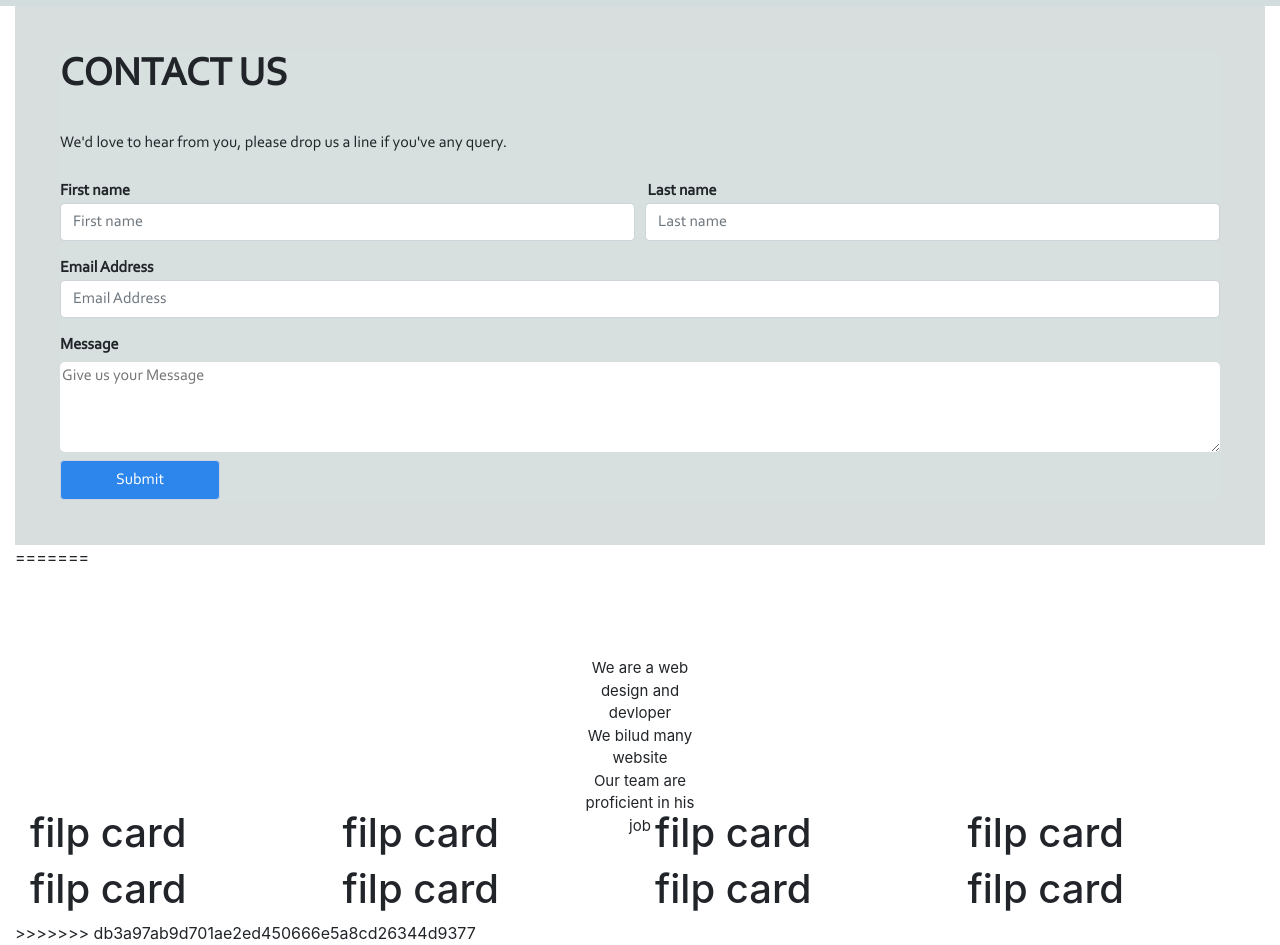
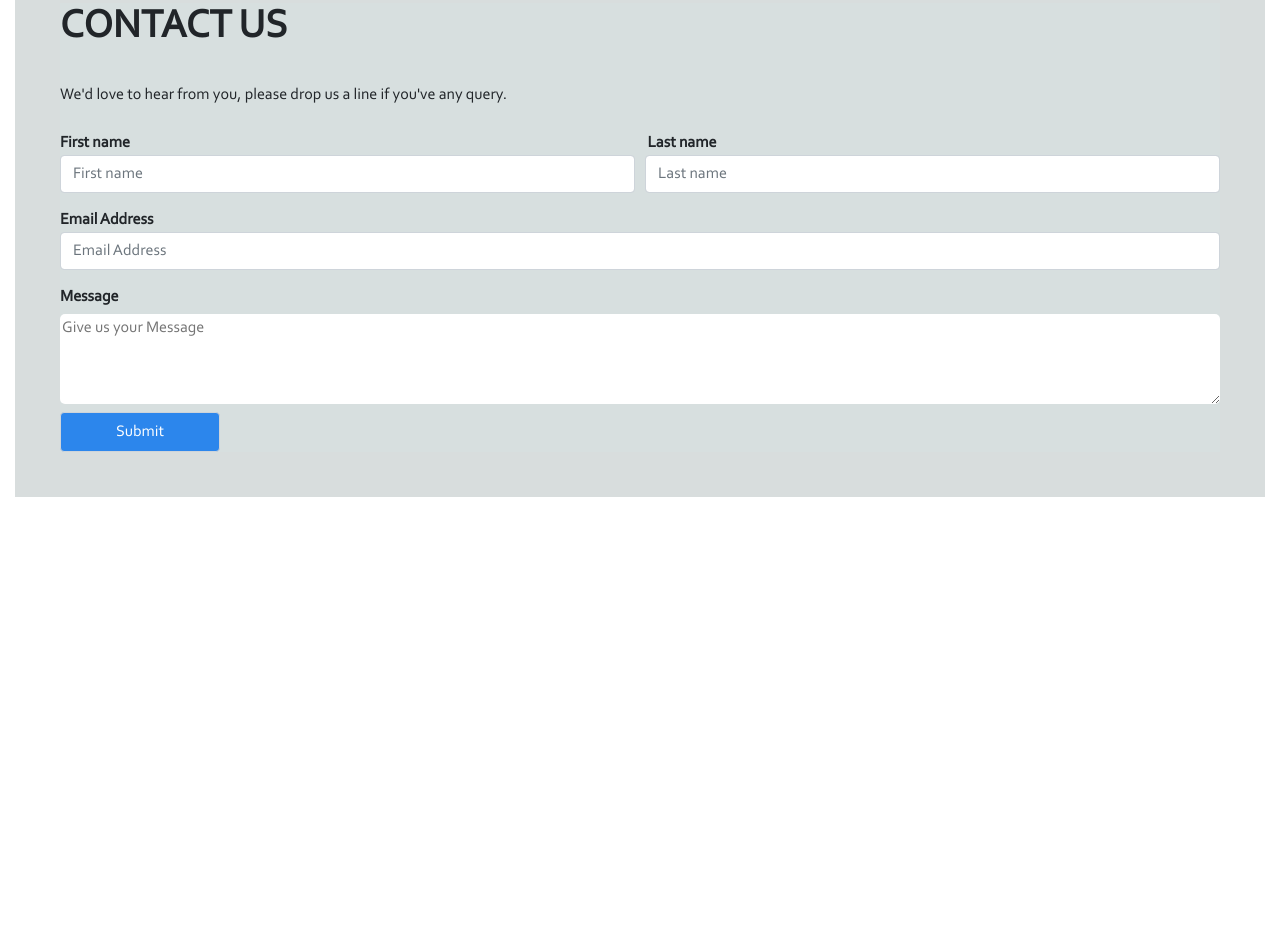
Before and after one commit to HaifaaNabeel/Portfolio-, a plain HTML site: page index.html in a window 1280 px wide. Shown: the part 1444-2389 px from the top of the page. After the commit the page ends 1941 px from the top, so only its background shows below. Drawn offline with nearby package versions, Linux system fonts and the light colour scheme.

Commit message:
Update index.html

```diff
--- a/index.html
+++ b/index.html
@@ -44,11 +44,8 @@
                       </ul>
                     </div>
                 </nav>
-<<<<<<< HEAD
                <div class="second-lyer"></div>
-=======
-                <div class="second-lyer"></div>
->>>>>>> db3a97ab9d701ae2ed450666e5a8cd26344d9377
+
 
               <div class="row">
 
@@ -78,7 +75,6 @@
             </div>
         </div>
 
-<<<<<<< HEAD
         <div class="row">
               <div class="col-lg-12  " >
                 <div class="text">
@@ -164,30 +160,7 @@
                   </form>
                </div>
            </div>
-=======
 
-        <div class="row">
-            <div class="col-lg-12  " >
-              <div class="text">
-                We are a web design and devloper<br>
-                We bilud many website<br>
-                Our team are proficient in his job<br>
-              </div>
-            </div>
-      </div>
-
-
-      <div class="row">
-          <div class="col-lg-12  " >
-              <div class="col-lg-3"style="float: right;"><h1>filp card </h1> </div>
-              <div class="col-lg-3"style="float: right;"><h1>filp card </h1> </div>
-              <div class="col-lg-3"style="float: right;"><h1>filp card </h1> </div>
-              <div class="col-lg-3"style="float: right;"><h1>filp card </h1> </div>
-              <div class="col-lg-3"style="float: right;"><h1>filp card </h1> </div>
-              <div class="col-lg-3"style="float: right;"><h1>filp card </h1> </div>
-              <div class="col-lg-3"style="float: right;"><h1>filp card </h1> </div>
-              <div class="col-lg-3"style="float: right;"><h1>filp card </h1> </div>
->>>>>>> db3a97ab9d701ae2ed450666e5a8cd26344d9377
           </div>
       </div>
 
```
